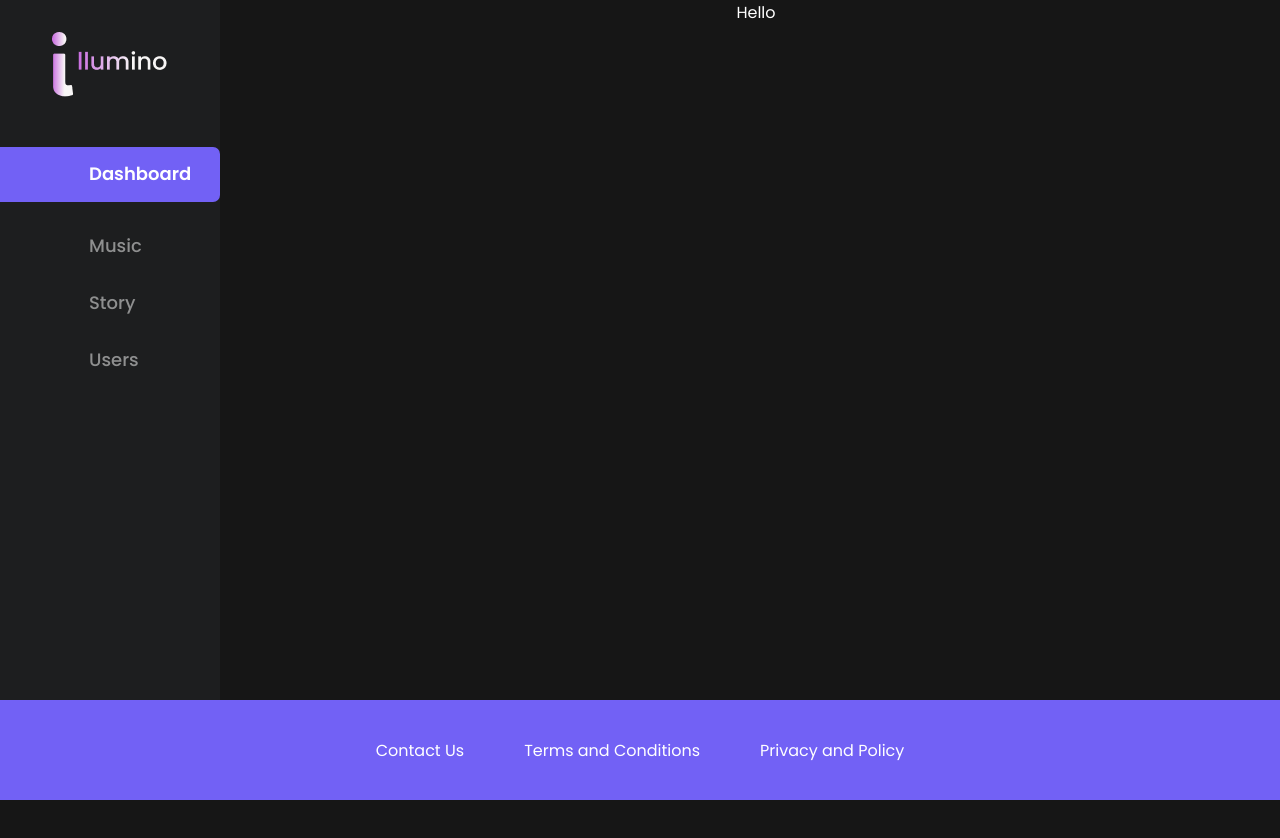
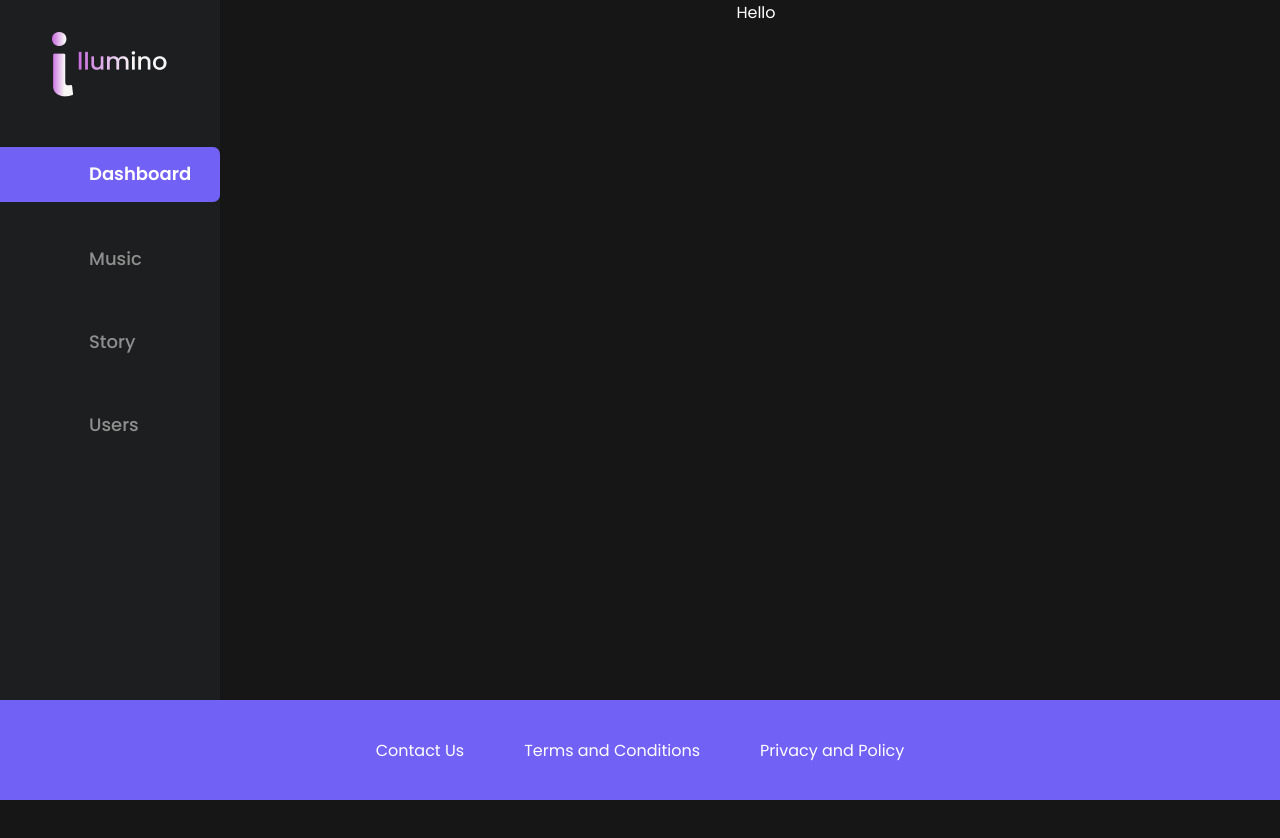
Before and after one commit to ryulikeslatte/illumino, a Next.js app: page / in a window 1280 px wide. Shown: the top 838 px of the page. Built offline with nearby package versions, Linux system fonts and the light colour scheme.

Commit message:
fix navlink hover

```diff
--- a/src/components/navbar/links/links.module.css
+++ b/src/components/navbar/links/links.module.css
@@ -4,4 +4,6 @@
     flex-direction: column;
     text-align: left;
     margin-bottom: 30px;
+    padding-top: 13px;
+    padding-bottom: 13px;
 }
```
